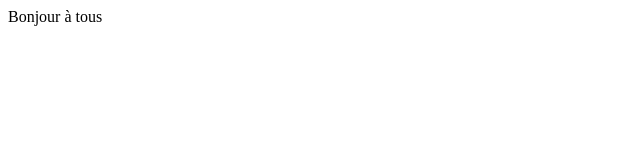
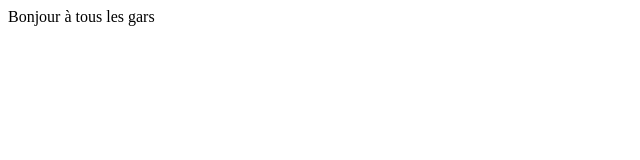
Before and after one commit to LOLONA7/git-test, a plain HTML site: page index.html in a window 1280 px wide. Shown: the full height of the page, 0-640 px from the left. Drawn offline with Linux system fonts and the light colour scheme.

Commit message:
Update index.html

```diff
--- a/index.html
+++ b/index.html
@@ -6,6 +6,6 @@
     <title>Document</title>
   </head>
   <body>
-    Bonjour à tous
+    Bonjour à tous les gars
   </body>
 </html>
```
